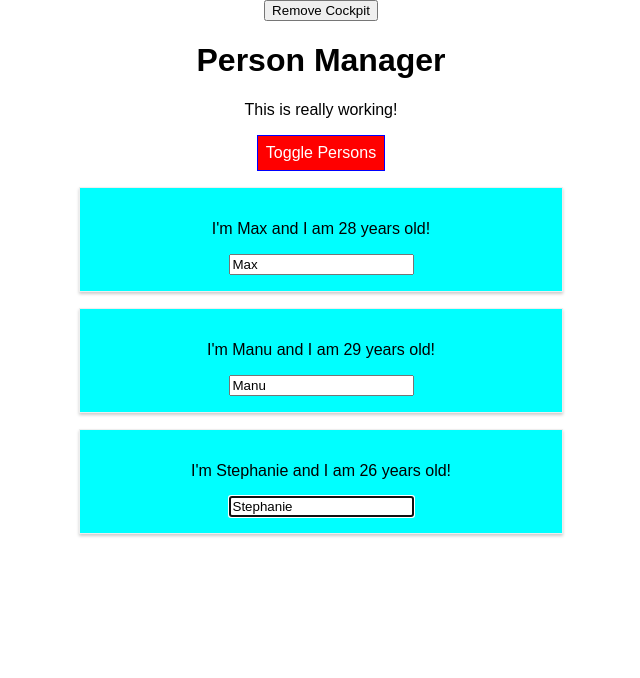
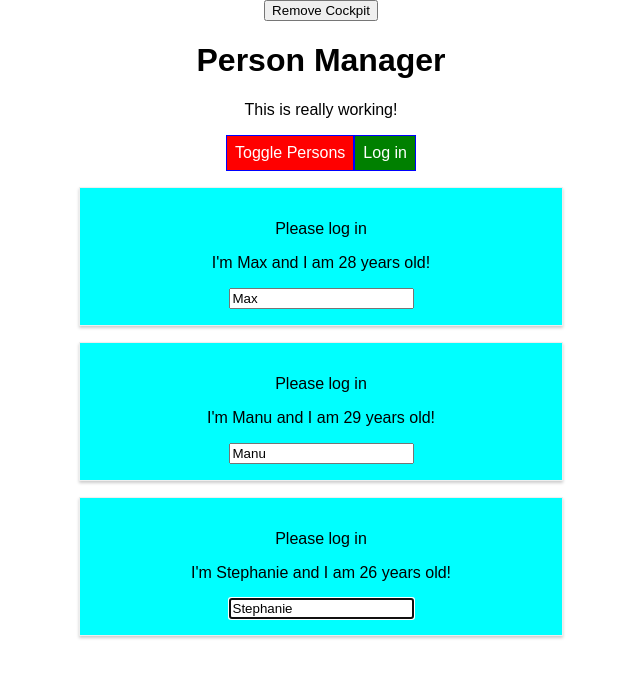
Before and after one commit to Mohit182/React-myapp, a React app: page / in a window 1280 px wide. Shown: the top 678 px of the page, without its empty margins (319-959 px from the left). Built offline with nearby package versions, Linux system fonts and the light colour scheme.

Commit message:
Login button for authentication added

```diff
--- a/src/Components/Cockpit/Cockpit.js
+++ b/src/Components/Cockpit/Cockpit.js
@@ -44,6 +44,7 @@
             <button ref={toggleBtnRef} className={btnClass} onClick={props.clicked}>
                 Toggle Persons
             </button>
+            <button onClick={props.login}>Log in</button>
         </div>
     );
 }
--- a/src/Components/Persons/Person/Person.js
+++ b/src/Components/Persons/Person/Person.js
@@ -17,6 +17,7 @@
 
     return (
       <Aux>
+        {this.props.isAuth ? <p>Authenticated!</p> : <p>Please log in</p>}
         <p onClick={this.props.click}>
           I'm {this.props.name} and I am {this.props.age} years old!
         </p>
--- a/src/Components/Persons/Persons.js
+++ b/src/Components/Persons/Persons.js
@@ -42,6 +42,7 @@
         age={person.age}
         key={person.id}
         changed={(event) => this.props.changed(event, person.id)}
+        isAuth ={this.props.isAuthenticated}
       />
     });
 
--- a/src/Containers/App.js
+++ b/src/Containers/App.js
@@ -19,7 +19,8 @@
     ],
     otherState: 'some other value',
     showPersons: false,
-    showCockpit: true
+    showCockpit: true,
+    authenticated: false
   };
 
   static getDerivedStateFromProps(props, state) {
@@ -80,7 +81,9 @@
     this.setState({ showPersons: !doesShow });
   };
 
-
+  loginHandler = () => {
+    this.setState({ authenticated: true })
+  }
   render() {
     console.log('[App.js] render');
     let persons = null;
@@ -91,6 +94,7 @@
           persons={this.state.persons}
           clicked={this.deletePersonHandler}
           changed={this.nameChangedHandler}
+          isAuthenticated={this.state.authenticated}
         />;
     }
 
@@ -109,6 +113,7 @@
           showPersons={this.state.showPersons}
           personsLength={this.state.persons.length}
           clicked={this.togglePersonsHandler}
+          login={this.loginHandler}
         /> : null}
         {persons}
       </Aux>
@@ -117,4 +122,4 @@
   }
 }
 
-export default withClass(App,classes.App);
+export default withClass(App, classes.App);
```
